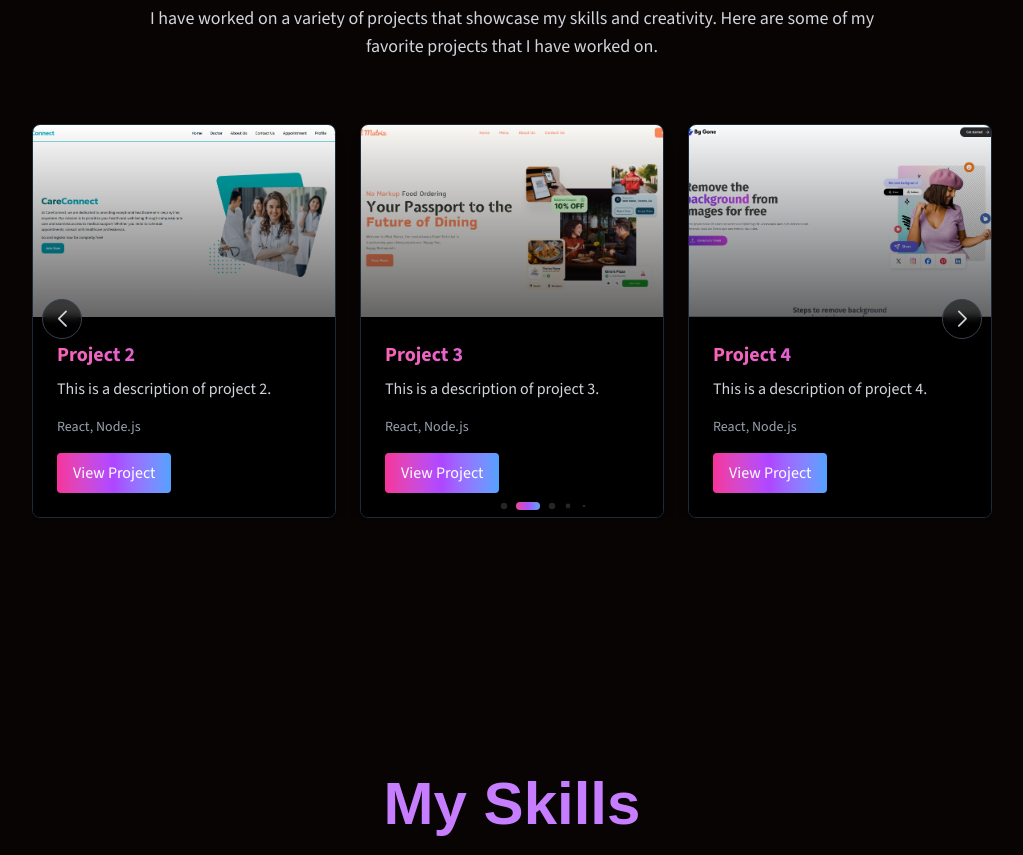
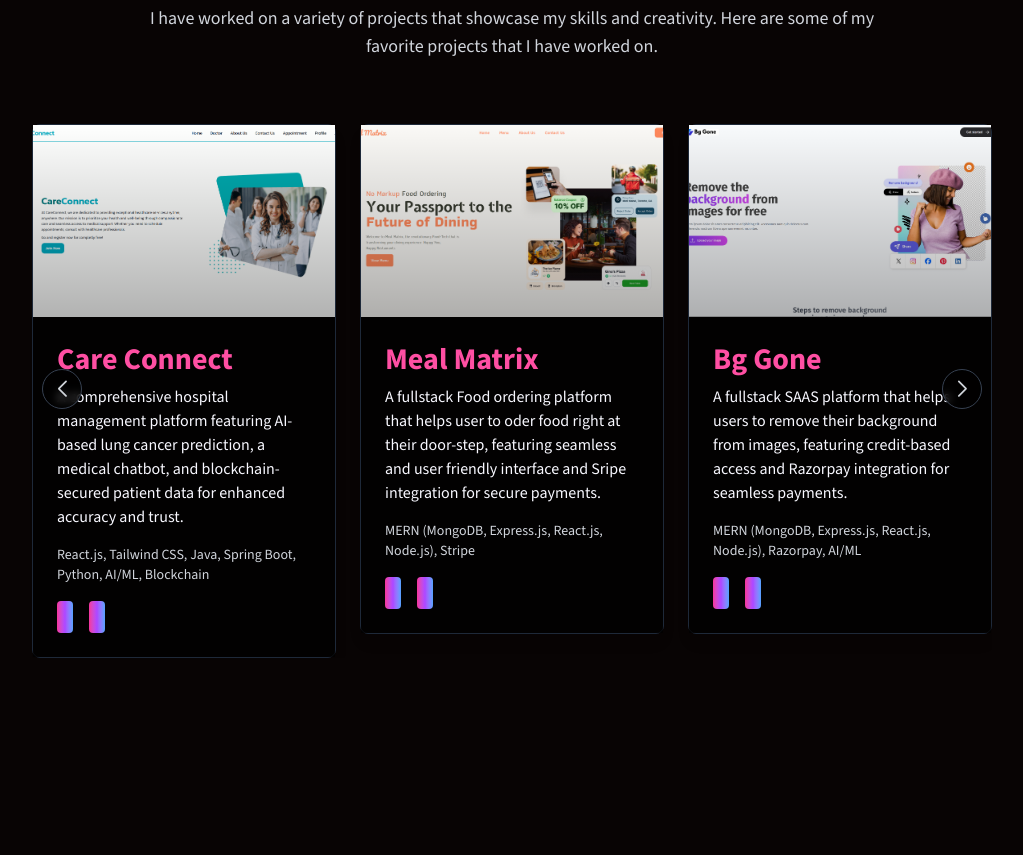
Before and after one commit to Dhairya-Dave-0204/Portfolio, a React (Vite) app: page / in a window 1280 px wide. Shown: the part 1020-1875 px from the top of the page, without its empty margins (128-1151 px from the left). Built offline with nearby package versions, Linux system fonts and the light colour scheme; a web font is replaced by a local one.

Commit message:
Create project showcase cards

```diff
--- a/src/components/ProjectBento/ProjectBento.jsx
+++ b/src/components/ProjectBento/ProjectBento.jsx
@@ -1,6 +1,7 @@
 import React from "react";
+import { Link } from "react-router-dom";
 import { projects } from "./data";
-import { Navigation, Pagination, Autoplay } from "swiper/modules";
+import { Navigation, Autoplay } from "swiper/modules";
 import { Swiper, SwiperSlide } from "swiper/react";
 import "swiper/css";
 import "swiper/css/navigation";
@@ -10,7 +11,7 @@ function ProjectBento() {
   return (
     <>
       <div className="w-full px-6 py-8 mt-28 md:px-28 lg:px-40">
-      <h1 className="mb-6 text-5xl font-bold text-center md:text-6xl font-rose">
+        <h1 className="mb-6 text-5xl font-bold text-center text-primary md:text-6xl font-rose">
           My Projects
         </h1>
         <p className="max-w-3xl mx-auto mb-16 text-center text-gray-300 md:text-lg">
@@ -21,7 +22,7 @@ function ProjectBento() {
 
         <div className="relative swiper-container-custom">
           <Swiper
-          modules={[Navigation, Pagination, Autoplay]}
+            modules={[Navigation, Autoplay]}
             spaceBetween={24}
             slidesPerView={1}
             breakpoints={{
@@ -41,10 +42,6 @@ function ProjectBento() {
                 spaceBetween: 24,
               },
             }}
-          pagination={{
-            clickable: true,
-            dynamicBullets: true,
-          }}
             navigation={true}
             autoplay={{
               delay: 3000,
@@ -55,30 +52,39 @@ function ProjectBento() {
           >
             {projects.map((project) => (
               <SwiperSlide key={project.id} className="h-full">
-              <div className="flex flex-col h-full overflow-hidden transition-transform duration-300 bg-black border border-gray-800 rounded-lg shadow-lg hover:shadow-xl hover:-translate-y-1 hover:border-purple-500/50">
+                <div className="flex flex-col h-full transition-all duration-300 border border-gray-800 rounded-lg shadow-lg bg-background hover:shadow-xl hover:-translate-y-1 hover:border-purple-500/70">
                   <div className="relative h-48 overflow-hidden">
                     <img
                       src={project.image}
                       alt={project.title}
                       className="object-cover w-full h-full"
                     />
-                  <div className="absolute inset-0 bg-gradient-to-t from-black/60 to-transparent"></div>
+                    <div className="absolute inset-0 bg-gradient-to-t from-black/30 to-transparent"></div>
                   </div>
-                <div className="flex-grow p-6 bg-black/90">
-                  <h3 className="mb-2 text-xl font-bold text-transparent bg-gradient-to-r from-pink-400 to-purple-500 bg-clip-text">
+                  <div className="flex-grow p-6 bg-black/70">
+                    <h3 className="mb-2 text-3xl font-bold text-secondary">
                       {project.title}
                     </h3>
-                  <p className="mb-4 text-gray-300">{project.description}</p>
+                    <p className="mb-4">{project.description}</p>
                     <div className="mt-auto">
-                    <p className="mb-4 text-sm text-gray-400">
+                      <p className="mb-4 text-sm text-gray-300">
                         {project.tech}
                       </p>
-                    <a
-                      href={project.link}
-                      className="inline-block px-4 py-2 text-white transition-colors rounded bg-gradient-to-r from-pink-500 via-purple-500 to-blue-400 hover:from-pink-600 hover:via-purple-600 hover:to-blue-500"
+                      <div className="flex items-center mt-4 gap-x-4">
+                        <Link
+                          to={project.github}
+                          className="inline-block px-2 py-1 font-medium transition-colors rounded cursor-pointer bg-gradient-to-r from-pink-500 via-purple-500 to-blue-400 hover:from-pink-600 hover:via-purple-600 hover:to-blue-500"
                         >
-                      View Project
-                    </a>
+                          <button className="text-2xl cursor-pointer"><i class="ri-github-fill"></i></button>
+                        </Link>
+
+                        <Link
+                          to={project.demo}
+                          className="inline-block px-2 py-1 font-medium transition-colors rounded cursor-pointer bg-gradient-to-r from-pink-500 via-purple-500 to-blue-400 hover:from-pink-600 hover:via-purple-600 hover:to-blue-500"
+                        >
+                          <button className="text-2xl cursor-pointer"><i class="ri-global-fill"></i></button>
+                        </Link>
+                      </div>
                     </div>
                   </div>
                 </div>
@@ -88,7 +94,6 @@ function ProjectBento() {
         </div>
       </div>
 
-    {/* Add this CSS to your component or in a style tag */}
       <style jsx>{`
         /* Custom styling for Swiper navigation buttons */
         :global(.swiper-button-prev),
@@ -114,49 +119,6 @@ function ProjectBento() {
           color: #d1d5db;
           font-weight: bold;
         }
-
-      /* Enhanced pagination styling */
-      :global(.swiper-pagination) {
-        bottom: 0px !important;
-        padding-bottom: 8px;
-      }
-
-      :global(.swiper-pagination-bullet) {
-        width: 8px;
-        height: 8px;
-        background: rgba(209, 213, 219, 0.3);
-        opacity: 0.6;
-        transition: all 0.3s ease;
-      }
-
-      :global(.swiper-pagination-bullet-active) {
-        width: 24px;
-        border-radius: 4px;
-        background: linear-gradient(to right, #ec4899, #a855f7, #60a5fa);
-        opacity: 1;
-      }
-
-      :global(.swiper-pagination-bullet:hover) {
-        background: rgba(236, 72, 153, 0.6);
-      }
-
-      /* For dynamic bullets */
-      :global(.swiper-pagination-bullets-dynamic .swiper-pagination-bullet-active-main) {
-        transform: scale(1);
-        width: 24px;
-        border-radius: 4px;
-        background: linear-gradient(to right, #ec4899, #a855f7, #60a5fa);
-      }
-
-      :global(.swiper-pagination-bullets-dynamic .swiper-pagination-bullet-active-prev),
-      :global(.swiper-pagination-bullets-dynamic .swiper-pagination-bullet-active-next) {
-        transform: scale(0.8);
-      }
-
-      :global(.swiper-pagination-bullets-dynamic .swiper-pagination-bullet-active-prev-prev),
-      :global(.swiper-pagination-bullets-dynamic .swiper-pagination-bullet-active-next-next) {
-        transform: scale(0.6);
-      }
       `}</style>
     </>
   );
--- a/src/components/ProjectBento/data.js
+++ b/src/components/ProjectBento/data.js
@@ -3,47 +3,47 @@ import { assets } from "../../assets/assets";
 export const projects = [
     {
         id: 1,
-        title: "Project 1",
+        title: "Tickety",
         image: assets.Project1,
-        description: "This is a description of project 1.",
-        tech: "React, Node.js",
-        github: "",
-        demo: "",
+        description: "A user-friendly web app for booking movie and event tickets with blockchain-enabled QR code verification to prevent fraud and ensure ticket authenticity.",
+        tech: "React.js, Tailwind CSS, Java, Spring Boot, Blockchain",
+        github: "https://github.com/Dhairya-Dave-0204/Tickety",
+        demo: "https://github.com/Dhairya-Dave-0204/Tickety",
     },
     {
         id: 2,
-        title: "Project 2",
+        title: "Care Connect",
         image: assets.Project2,
-        description: "This is a description of project 2.",
-        tech: "React, Node.js",
-        github: "",
-        demo: "",
+        description: "A comprehensive hospital management platform featuring AI-based lung cancer prediction, a medical chatbot, and blockchain-secured patient data for enhanced accuracy and trust.",
+        tech: "React.js, Tailwind CSS, Java, Spring Boot, Python, AI/ML, Blockchain",
+        github: "https://github.com/Dhairya-Dave-0204/ODOOxCHARUSAT",
+        demo: "https://github.com/Dhairya-Dave-0204/ODOOxCHARUSAT",
     },
     {
         id: 3,
-        title: "Project 3",
+        title: "Meal Matrix",
         image: assets.Project3,
-        description: "This is a description of project 3.",
-        tech: "React, Node.js",
-        github: "",
-        demo: "",
+        description: "A fullstack Food ordering platform that helps user to oder food right at their door-step, featuring seamless and user friendly interface and Sripe integration for secure payments.",
+        tech: "MERN (MongoDB, Express.js, React.js, Node.js), Stripe",
+        github: "https://github.com/Dhairya-Dave-0204/Meal-Matrix",
+        demo: "https://meal-matrix-fontend.vercel.app/",
     },
     {
         id: 4,
-        title: "Project 4",
+        title: "Bg Gone",
         image: assets.Project4,
-        description: "This is a description of project 4.",
-        tech: "React, Node.js",
-        github: "",
-        demo: "",
+        description: "A fullstack SAAS platform that helps users to remove their background from images, featuring credit-based access and Razorpay integration for seamless payments.",
+        tech: "MERN (MongoDB, Express.js, React.js, Node.js), Razorpay, AI/ML",
+        github: "https://github.com/Dhairya-Dave-0204/Bg-Gone",
+        demo: "https://bg-gone-front.vercel.app/",
     },
     {
         id: 5,
-        title: "Project 5",
+        title: "ImagiText",
         image: assets.Project5,
-        description: "This is a description of project 5.",
-        tech: "React, Node.js",
-        github: "",
-        demo: "",
+        description: "A full-stack SaaS platform that transforms user prompts into AI-generated images, featuring credit-based access and Razorpay integration for seamless payments.",
+        tech: "MERN (MongoDB, Express.js, React.js, Node.js), Razorpay, AI/ML",
+        github: "https://github.com/Dhairya-Dave-0204/ImagiText",
+        demo: "https://imagi-text-eight.vercel.app/",
     },
 ]
--- a/src/index.css
+++ b/src/index.css
@@ -2,12 +2,12 @@
 
 @theme {
   --color-frost: #f8f8ff;
-  --color-primary: #C77DFF;
+  --color-primary: #c77dff;
   --color-secondary: #ff4fa3;
   --color-tertiary: #907dff;
   --color-quaternary: #34e2ff;
   --color-background: #080404;
-  --color-background-dark: #10002B;
+  --color-background-dark: #10002b;
   --color-background-light: #240046;
 
   --font-rose: "Red Rose", sans-serif;
```
Lines whose indentation alone changed are shown as unchanged.
